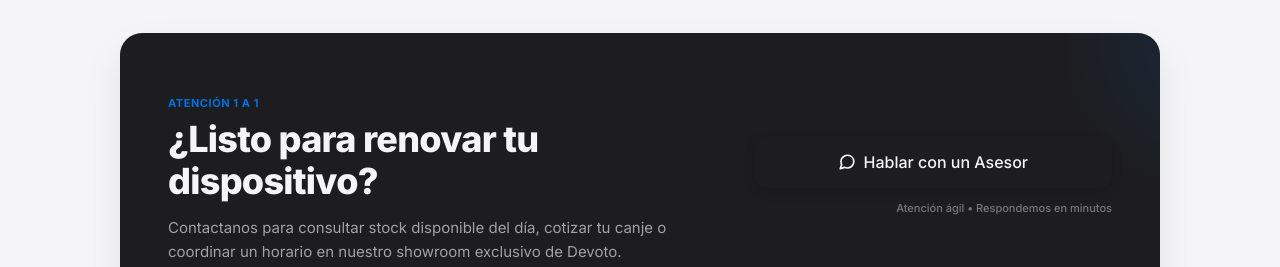
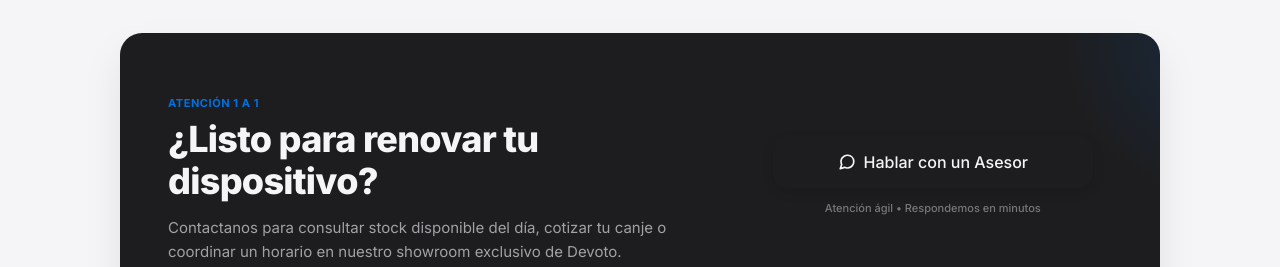
Before and after one commit to teclainc/device-store-landing, a plain HTML site: page index.html in a window 1280 px wide. Shown: the part 3600-3867 px from the top of the page. Drawn offline with Linux system fonts and the light colour scheme.

Commit message:
Update styles.css

```diff
--- a/styles.css
+++ b/styles.css
@@ -1458,7 +1458,19 @@ body.menu-open .mobile-drawer {
     }
 
     .cta-buttons {
-        align-items: flex-end;
+        align-items: center;
+        justify-content: center;
+        text-align: center;
+    }
+
+    .cta-buttons .btn {
+        width: 100%;
+        max-width: 320px;
+    }
+
+    .cta-extra {
+        text-align: center;
+        width: 100%;
     }
 
     /* Footer layout */
```
